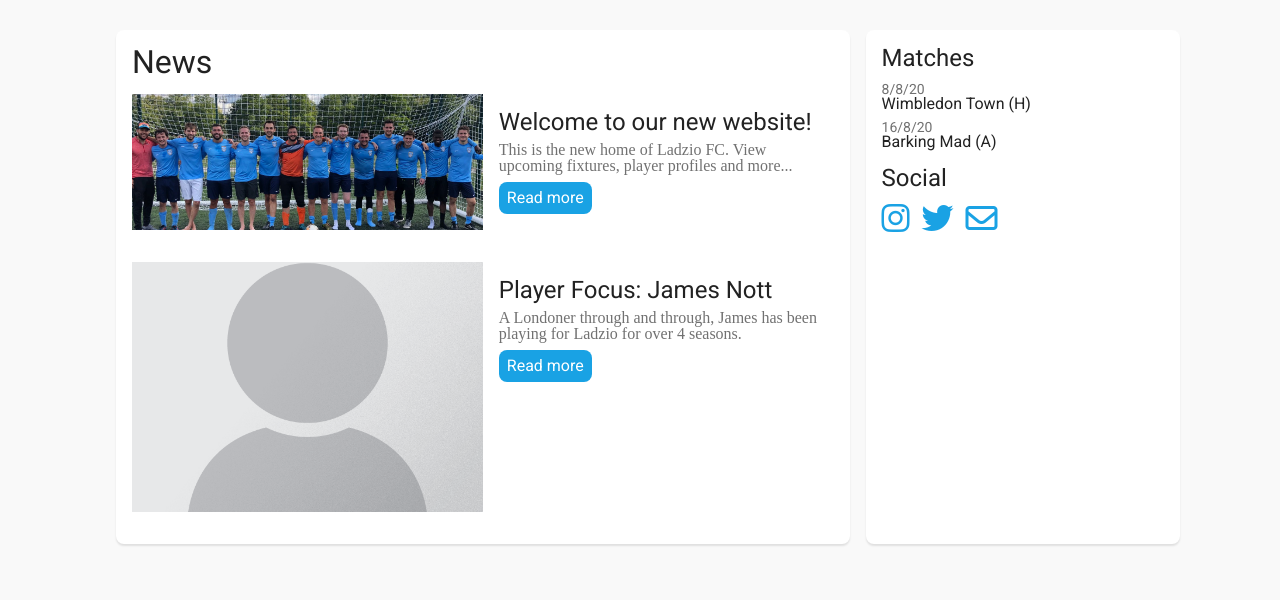
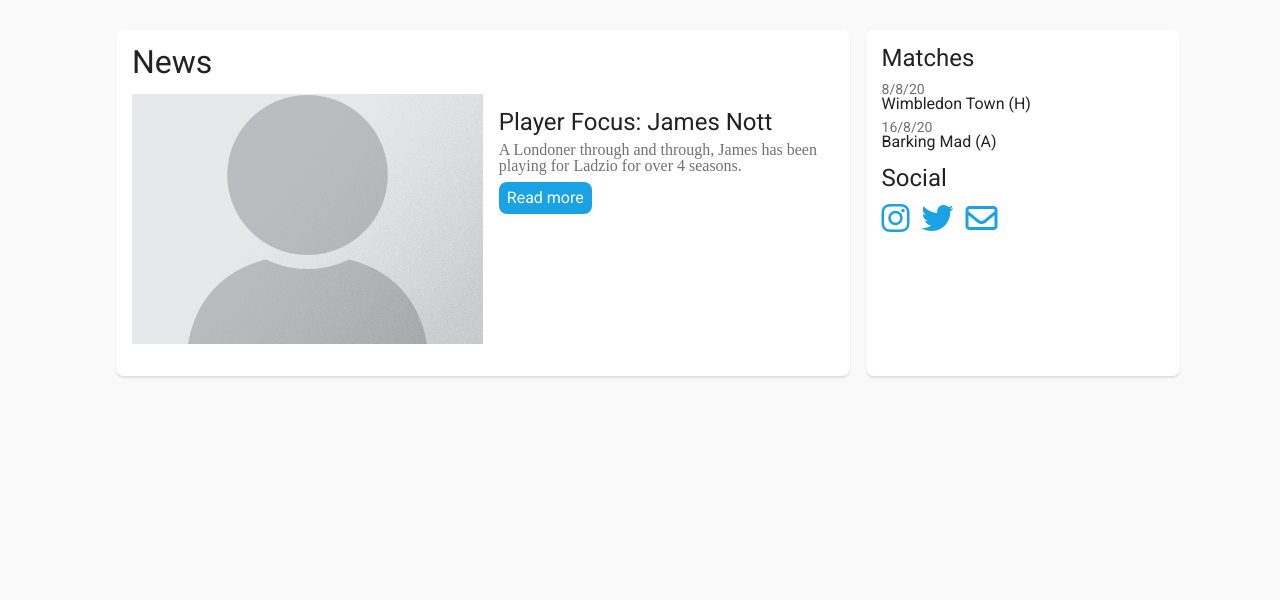
Before and after one commit to chrisjgilbert/ladziofc, a plain HTML site: page news.html in a window 1280 px wide. Shown: the part 90-690 px from the top of the page. Drawn offline with Linux system fonts and the light colour scheme; a web font is replaced by a local one.

Commit message:
Remove news article

```diff
--- a/news.html
+++ b/news.html
@@ -38,16 +38,6 @@
     <!-- news -->
     <section id="news">
       <h1>News</h1>
-      <article class="sub">
-        <div class="img-container">
-          <img src="./public/images/team_photo.jpg" alt="">
-        </div>
-        <div class="copy-container">
-          <h2>Welcome to our new website!</h2>
-          <p>This is the new home of Ladzio FC. View upcoming fixtures, player profiles and more...</p>
-          <a href="./article.html" class="primary-btn ">Read more</a>
-        </div>
-      </article>
       <article class="sub">
         <div class="img-container">
           <img src="./public/images/default_profile_photo.png" alt="">
```
